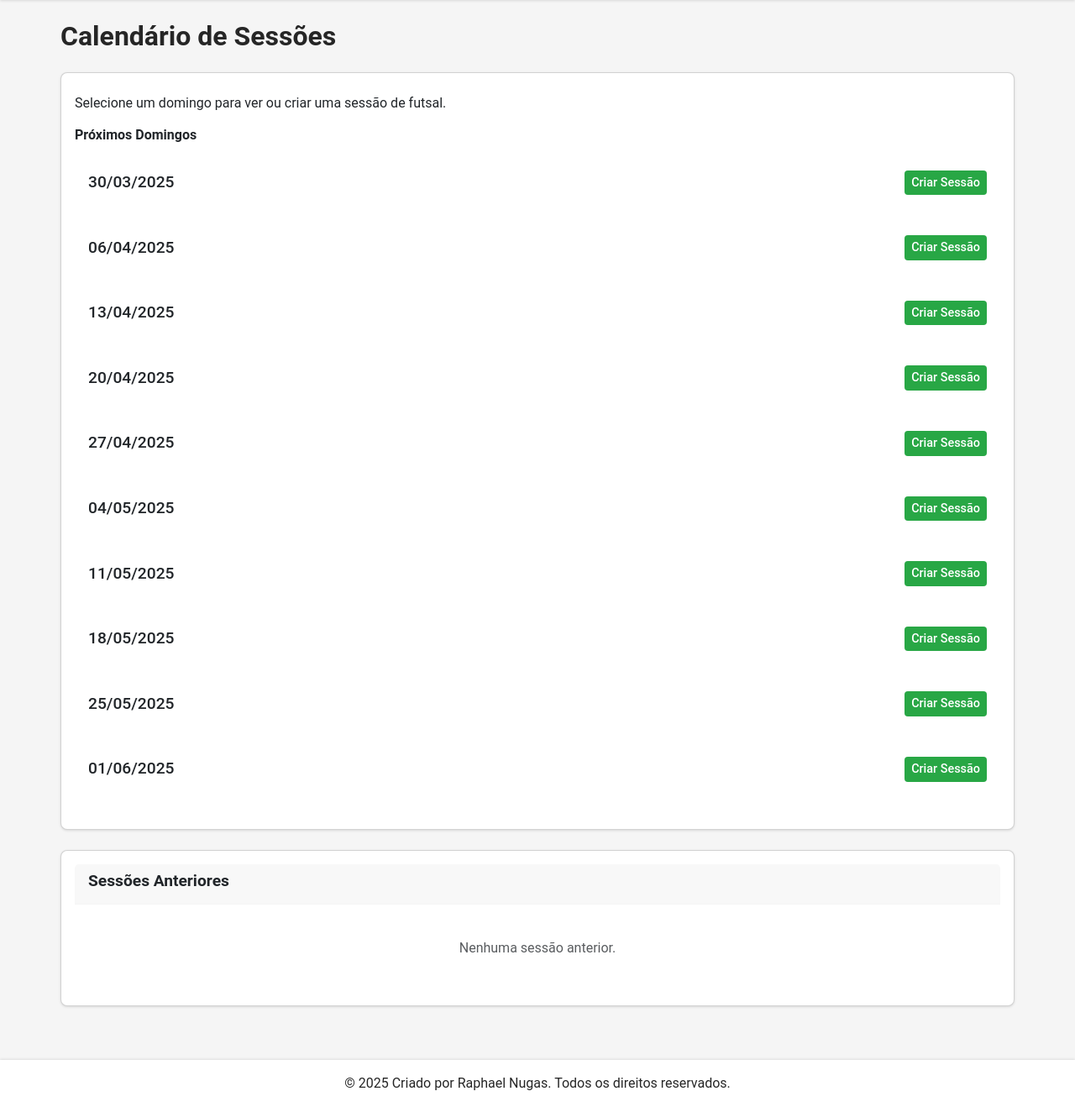
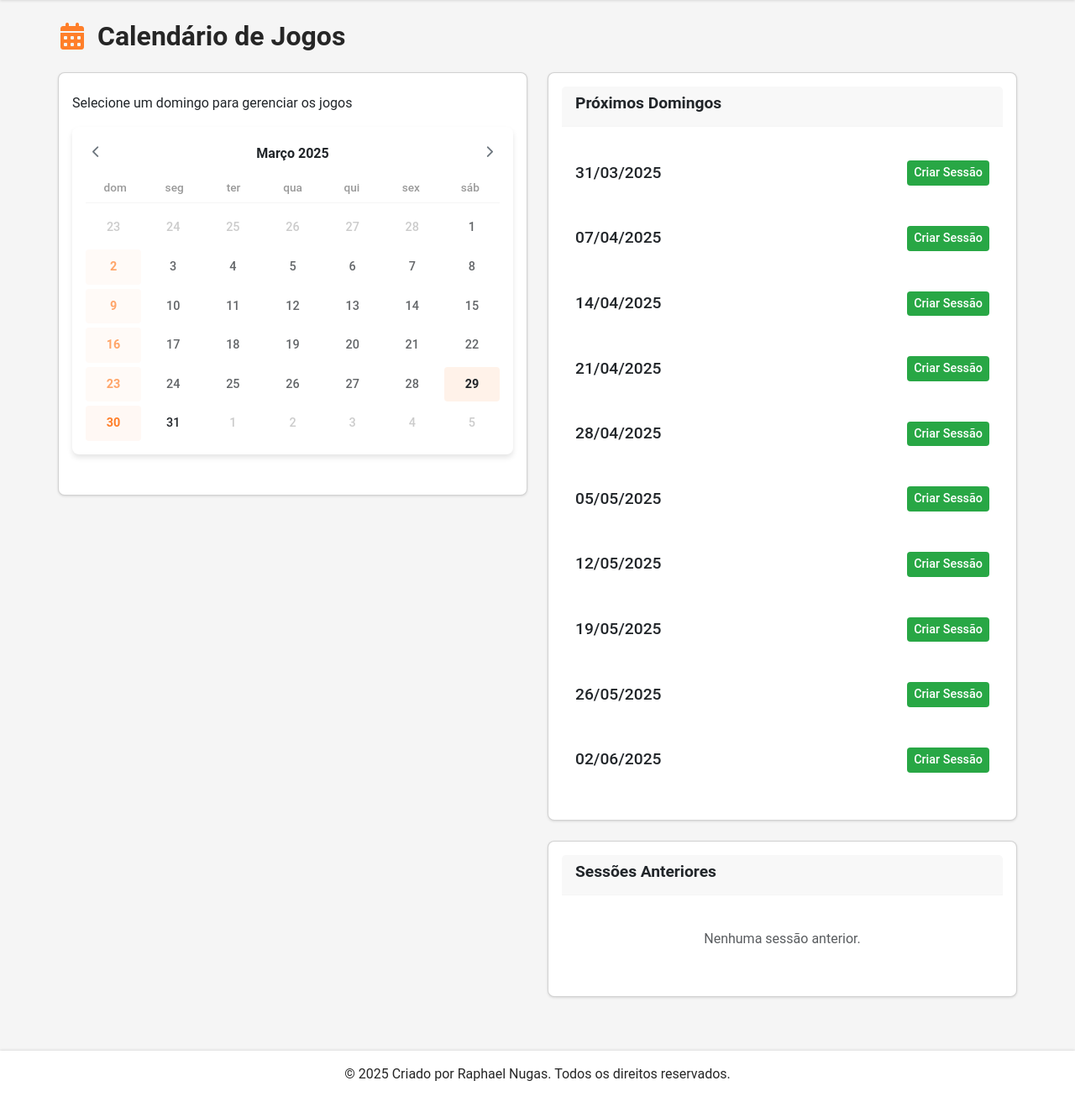
Before and after one commit to raphaelnugas/futsal, a Flask app: page /sessions in a window 1280 px wide. Shown: the part 244-1562 px from the top of the page at 84% size. After the commit the page ends 1531 px from the top, so only its background shows below. Run offline with Flask 3, Linux system fonts and the light colour scheme; the visitor is signed in with stand-in values (Sample User, id 1); data that the repository does not hold is empty.

Commit message:
Enhance calendar functionality: Add past Sunday selection, fix date calculation, and improve calendar UI.
Replit-Commit-Author: Agent
Replit-Commit-Session-Id: c51d0b69-e82a-4556-85e0-945a0855b6f4
Replit-Commit-Screenshot-Url: https://storage.googleapis.com/screenshot-production-us-central1/69f6e7c8-d0ab-430a-9fc7-82b33149e42a/8ab38f2e-13db-44b6-88d1-abc1a27a4a66.jpg

```diff
--- a/routes.py
+++ b/routes.py
@@ -291,25 +291,43 @@ def get_next_sundays():
     """API para obter os próximos domingos para o calendário."""
     today = date.today()
 
-    # Se hoje é domingo (6), days_ahead deve ser 0 (hoje)
-    # Se hoje é segunda (0), days_ahead deve ser 6 (próximo domingo)
-    days_ahead = (6 - today.weekday()) % 7  # Garante que se hoje for domingo, days_ahead = 0
+    # Se hoje é domingo (weekday=6), days_ahead deve ser 0 (hoje)
+    # Se hoje é segunda (weekday=0), days_ahead deve ser 6 (próximo domingo)
+    days_ahead = (7 - today.weekday()) % 7  # 7 em vez de 6 para corrigir o cálculo
 
     # Se hoje for domingo, considere o domingo de hoje
     next_sunday = today + timedelta(days=days_ahead)
 
     # Gerar 10 domingos a partir do próximo (ou do atual, se for domingo)
-    sundays = []
+    future_sundays = []
     for i in range(10):
         sunday = next_sunday + timedelta(days=i*7)
 
         # Verificar se já existe uma sessão para este domingo
         session_exists = Session.query.filter_by(date=sunday).first() is not None
 
-        sundays.append({
+        future_sundays.append({
             'date': sunday.isoformat(),
             'exists': session_exists
         })
+
+    # Gerar 10 domingos passados (até 10 semanas atrás)
+    past_sundays = []
+    for i in range(1, 11):  # Começa em 1 para não incluir o próximo domingo novamente
+        past_sunday = next_sunday - timedelta(days=i*7)
+
+        # Verificar se já existe uma sessão para este domingo
+        session_exists = Session.query.filter_by(date=past_sunday).first() is not None
+
+        # Só adiciona domingos passados se já existir sessão
+        if session_exists:
+            past_sundays.append({
+                'date': past_sunday.isoformat(),
+                'exists': True
+            })
+
+    # Combinar os próximos domingos com domingos passados que têm sessão
+    sundays = future_sundays + past_sundays
 
     return jsonify(sundays)
 
--- a/static/css/style.css
+++ b/static/css/style.css
@@ -1221,44 +1221,98 @@ a:hover, a:focus {
 
 .calendar-title {
     font-weight: 700;
+    text-transform: capitalize;
 }
 
 .calendar-nav {
     display: flex;
     gap: var(--spacing-sm);
+}
+
+.calendar-days-header {
+    display: grid;
+    grid-template-columns: repeat(7, 1fr);
+    text-align: center;
+    font-weight: 500;
+    margin-bottom: 8px;
+    border-bottom: 1px solid var(--light-gray);
+    padding-bottom: 8px;
+    font-size: 0.85rem;
+    color: var(--gray);
 }
 
 .calendar-days {
     display: grid;
     grid-template-columns: repeat(7, 1fr);
-    gap: var(--spacing-xs);
+    gap: 5px;
     text-align: center;
 }
 
-.calendar-day-header {
+.calendar-day {
+    padding: 10px 5px;
+    border-radius: var(--border-radius-sm);
+    transition: all var(--transition-fast);
+    position: relative;
+    cursor: default;
+    font-size: 0.9rem;
     font-weight: 500;
-    padding: var(--spacing-sm);
-}
-
-.calendar-day {
-    padding: var(--spacing-sm);
-    border-radius: var(--border-radius-sm);
+}
+
+.calendar-day.selectable {
     cursor: pointer;
-    transition: background-color var(--transition-fast);
-}
-
-.calendar-day:hover {
-    background-color: var(--light-gray);
-}
-
-.calendar-day.active {
+}
+
+.calendar-day.selectable:hover {
+    background-color: rgba(0, 0, 0, 0.05);
+    transform: translateY(-2px);
+}
+
+.calendar-day.other-month {
+    color: #aaa;
+    opacity: 0.6;
+}
+
+.calendar-day.today {
+    background-color: rgba(255, 127, 42, 0.1);
+    font-weight: 700;
+}
+
+.calendar-day.sunday {
+    color: var(--orange);
+    font-weight: 600;
+}
+
+.calendar-day.sunday.selectable {
+    background-color: rgba(255, 127, 42, 0.05);
+}
+
+.calendar-day.sunday.selectable:hover {
+    background-color: rgba(255, 127, 42, 0.15);
+}
+
+.calendar-day.selected {
     background-color: var(--orange);
     color: var(--white);
+    box-shadow: 0 3px 8px rgba(255, 127, 42, 0.4);
 }
 
 .calendar-day.has-session {
-    background-color: var(--light-gray);
-    font-weight: 700;
+    border: 2px solid var(--orange);
+    background-color: rgba(255, 127, 42, 0.05);
+}
+
+.calendar-day.has-session.active {
+    background-color: rgba(40, 167, 69, 0.1);
+    border-color: var(--green);
+}
+
+.calendar-day.past {
+    opacity: 0.7;
+}
+
+.calendar-day.past.has-session {
+    cursor: pointer;
+    border-color: rgba(255, 127, 42, 0.5);
 }
 
 .sunday-item {
--- a/static/js/sessions_calendar.js
+++ b/static/js/sessions_calendar.js
@@ -3,7 +3,6 @@
  * Script responsável pelo gerenciamento do calendário de sessões
  *
  * Autor: Raphael Nugas
- * Data: 2023
  */
 
 // Elementos do DOM que serão manipulados
@@ -18,12 +17,25 @@ const sessionDateDisplay = document.getElementById('session-date-display');
 const activeSessionWarning = document.getElementById('active-session-warning');
 const cancelCreateSession = document.getElementById('cancel-create-session');
 const confirmCreateSession = document.getElementById('confirm-create-session');
+const calendarMonthYear = document.getElementById('calendar-month-year');
+const calendarDaysGrid = document.getElementById('calendar-days-grid');
+const prevMonthBtn = document.getElementById('prev-month');
+const nextMonthBtn = document.getElementById('next-month');
 
 // Estado da aplicação
 let nextSundays = [];
 let previousSessions = [];
 let activeSession = null;
 let selectedDate = null;
+let currentMonth = new Date().getMonth();
+let currentYear = new Date().getFullYear();
+let allSessions = [];
+
+// Nomes dos meses em português
+const monthNames = [
+    'janeiro', 'fevereiro', 'março', 'abril', 'maio', 'junho',
+    'julho', 'agosto', 'setembro', 'outubro', 'novembro', 'dezembro'
+];
 
 /**
  * Inicialização
@@ -59,8 +71,20 @@ function setupEventListeners() {
         confirmCreateSession.addEventListener('click', createSession);
     }
 
-    // Fechar modal ao clicar fora
-    setupModalOutsideClick('create-session-modal');
+    // Navegação do calendário
+    if (prevMonthBtn) {
+        prevMonthBtn.addEventListener('click', goToPreviousMonth);
+    }
+
+    if (nextMonthBtn) {
+        nextMonthBtn.addEventListener('click', goToNextMonth);
+    }
+
+    // Configuração do modal usando Bootstrap
+    if (createSessionModal) {
+        // Não é mais necessário usar setupModalOutsideClick pois estamos usando o Bootstrap Modal
+        console.info('setupModalOutsideClick não é mais necessário para o modal create-session-modal');
+    }
 }
 
 /**
@@ -74,9 +98,9 @@ async function loadCalendarData() {
         const sunResponse = await fetch('/api/sessions/next-sundays');
         nextSundays = await sunResponse.json();
 
-        // Carregar sessões anteriores
+        // Carregar todas as sessões (presentes e passadas)
         const sessionsResponse = await fetch('/api/sessions');
-        const allSessions = await sessionsResponse.json();
+        allSessions = await sessionsResponse.json();
 
         // Separar a sessão ativa e as anteriores
         activeSession = allSessions.find(s => s.is_active);
@@ -102,11 +126,156 @@ function renderCalendar() {
     // Exibir sessão ativa, se houver
     renderActiveSession();
 
+    // Renderizar o calendário visual
+    renderCalendarMonth();
+
     // Exibir próximos domingos
     renderNextSundays();
 
     // Exibir sessões anteriores
     renderPreviousSessions();
+}
+
+/**
+ * Renderiza o calendário visual do mês atual
+ */
+function renderCalendarMonth() {
+    if (!calendarMonthYear || !calendarDaysGrid) return;
+
+    // Atualizar título do mês
+    calendarMonthYear.textContent = `${monthNames[currentMonth]} ${currentYear}`;
+
+    // Obter o primeiro dia do mês
+    const firstDay = new Date(currentYear, currentMonth, 1);
+    // Obter o último dia do mês
+    const lastDay = new Date(currentYear, currentMonth + 1, 0);
+
+    // Dia da semana do primeiro dia (0 = Domingo, 1 = Segunda, etc.)
+    const firstDayOfWeek = firstDay.getDay();
+
+    // Número total de dias no mês
+    const totalDays = lastDay.getDate();
+
+    // Limpar o grid atual
+    calendarDaysGrid.innerHTML = '';
+
+    // Adicionar dias do mês anterior
+    for (let i = 0; i < firstDayOfWeek; i++) {
+        const prevMonth = new Date(currentYear, currentMonth, 0);
+        const prevMonthDay = prevMonth.getDate() - firstDayOfWeek + i + 1;
+
+        const dayDiv = document.createElement('div');
+        dayDiv.className = 'calendar-day other-month';
+        dayDiv.textContent = prevMonthDay;
+
+        calendarDaysGrid.appendChild(dayDiv);
+    }
+
+    // Adicionar dias do mês atual
+    const today = new Date();
+    today.setHours(0, 0, 0, 0);
+
+    for (let day = 1; day <= totalDays; day++) {
+        const date = new Date(currentYear, currentMonth, day);
+
+        // Verificar se é domingo (0)
+        const isSunday = date.getDay() === 0;
+
+        // Verificar se é hoje
+        const isToday = date.getTime() === today.getTime();
+
+        // Verificar se é passado
+        const isPast = date < today;
+
+        // Verificar se há sessão neste dia
+        const sessionForDay = allSessions.find(s => {
+            const sessionDate = new Date(s.date);
+            return sessionDate.getDate() === day &&
+                   sessionDate.getMonth() === currentMonth &&
+                   sessionDate.getFullYear() === currentYear;
+        });
+
+        const hasSession = sessionForDay !== undefined;
+        const isActiveSession = hasSession && sessionForDay.is_active;
+
+        // Criar o elemento do dia
+        const dayDiv = document.createElement('div');
+        dayDiv.textContent = day;
+
+        // Adicionar classes com base nas condições
+        dayDiv.className = `calendar-day
+                           ${isSunday ? 'sunday' : ''}
+                           ${isToday ? 'today' : ''}
+                           ${isPast ? 'past' : ''}
+                           ${hasSession ? 'has-session' : ''}
+                           ${isActiveSession ? 'active' : ''}
+                           ${(isSunday || hasSession) ? 'selectable' : ''}`;
+
+        // Adicionar data como atributo (formato ISO para usar depois)
+        const dateIso = date.toISOString().split('T')[0];
+        dayDiv.setAttribute('data-date', dateIso);
+
+        // Adicionar evento de clique para domingos ou dias com sessão
+        if (isSunday || hasSession) {
+            dayDiv.addEventListener('click', () => handleDayClick(dateIso, hasSession));
+        }
+
+        calendarDaysGrid.appendChild(dayDiv);
+    }
+
+    // Adicionar dias do próximo mês para completar a última semana
+    const totalCells = firstDayOfWeek + totalDays;
+    const remainingCells = 7 - (totalCells % 7);
+
+    // Só adiciona se for necessário completar a semana (e não for um múltiplo exato de 7)
+    if (remainingCells < 7) {
+        for (let i = 1; i <= remainingCells; i++) {
+            const dayDiv = document.createElement('div');
+            dayDiv.className = 'calendar-day other-month';
+            dayDiv.textContent = i;
+
+            calendarDaysGrid.appendChild(dayDiv);
+        }
+    }
+}
+
+/**
+ * Manipula o clique em um dia do calendário
+ */
+function handleDayClick(dateStr, hasSession) {
+    if (hasSession) {
+        // Se já tem sessão, redireciona para a página da sessão
+        window.location.href = `/session/${dateStr}`;
+    } else {
+        // Se não tem sessão e é um domingo, abre modal para criar
+        openCreateSessionModal(dateStr);
+    }
+}
+
+/**
+ * Navega para o mês anterior
+ */
+function goToPreviousMonth() {
+    currentMonth--;
+    if (currentMonth < 0) {
+        currentMonth = 11;
+        currentYear--;
+    }
+
+    renderCalendarMonth();
+}
+
+/**
+ * Navega para o próximo mês
+ */
+function goToNextMonth() {
+    currentMonth++;
+    if (currentMonth > 11) {
+        currentMonth = 0;
+        currentYear++;
+    }
+
+    renderCalendarMonth();
 }
 
 /**
--- a/templates/sessions_calendar.html
+++ b/templates/sessions_calendar.html
@@ -4,11 +4,43 @@
 
 {% block content %}
 <div class="container">
-    <h1 class="mb-4">Calendário de Sessões</h1>
+    <div class="d-flex align-items-center mb-4">
+        <i class="fas fa-calendar-alt fa-2x me-3" style="color: var(--orange);"></i>
+        <h1 class="mb-0">Calendário de Jogos</h1>
+    </div>
 
+    <div class="row">
+        <div class="col-md-6">
             <div class="card mb-4">
                 <div class="card-body">
-            <p class="mb-3">Selecione um domingo para ver ou criar uma sessão de futsal.</p>
+                    <p class="mb-3">Selecione um domingo para gerenciar os jogos</p>
+
+                    <!-- Calendário Visual -->
+                    <div class="calendar mb-4">
+                        <div class="calendar-header">
+                            <button id="prev-month" class="btn btn-sm btn-outline-secondary"><i class="fas fa-chevron-left"></i></button>
+                            <h5 id="calendar-month-year" class="calendar-title mb-0">Março 2025</h5>
+                            <button id="next-month" class="btn btn-sm btn-outline-secondary"><i class="fas fa-chevron-right"></i></button>
+                        </div>
+
+                        <div class="calendar-grid mt-3">
+                            <div class="calendar-days-header">
+                                <div>dom</div>
+                                <div>seg</div>
+                                <div>ter</div>
+                                <div>qua</div>
+                                <div>qui</div>
+                                <div>sex</div>
+                                <div>sáb</div>
+                            </div>
+                            <div id="calendar-days-grid" class="calendar-days">
+                                <!-- Dias do calendário serão gerados via JavaScript -->
+                                <div class="loader-container py-5">
+                                    <div class="spinner spinner-dark"></div>
+                                </div>
+                            </div>
+                        </div>
+                    </div>
 
                     <!-- Sessão Ativa (se houver) -->
                     <div id="active-session-container" class="mb-4" style="display: none;">
@@ -22,9 +54,17 @@
                             </div>
                         </div>
                     </div>
+                </div>
+            </div>
+        </div>
 
+        <div class="col-md-6">
             <!-- Próximos Domingos -->
-            <h5 class="mb-3">Próximos Domingos</h5>
+            <div class="card mb-4">
+                <div class="card-header">
+                    <h5 class="card-title mb-0">Próximos Domingos</h5>
+                </div>
+                <div class="card-body">
                     <div id="next-sundays-container">
                         <!-- Lista de próximos domingos será carregada via JavaScript -->
                         <div class="loader-container">
@@ -37,13 +77,15 @@
             <!-- Sessões Anteriores -->
             <div class="card">
                 <div class="card-header">
-            <h5 class="card-title">Sessões Anteriores</h5>
+                    <h5 class="card-title mb-0">Sessões Anteriores</h5>
                 </div>
                 <div class="card-body">
                     <div id="previous-sessions-container">
                         <!-- Lista de sessões anteriores será carregada via JavaScript -->
                         <div class="loader-container">
                             <div class="spinner spinner-dark"></div>
+                        </div>
+                    </div>
                 </div>
             </div>
         </div>
```
Also changed, not shown: attached_assets/image_1743233093740.png (added), attached_assets/image_1743233126702.png (added), instance/futsal_domingo.db. Lines whose indentation alone changed are shown as unchanged.
